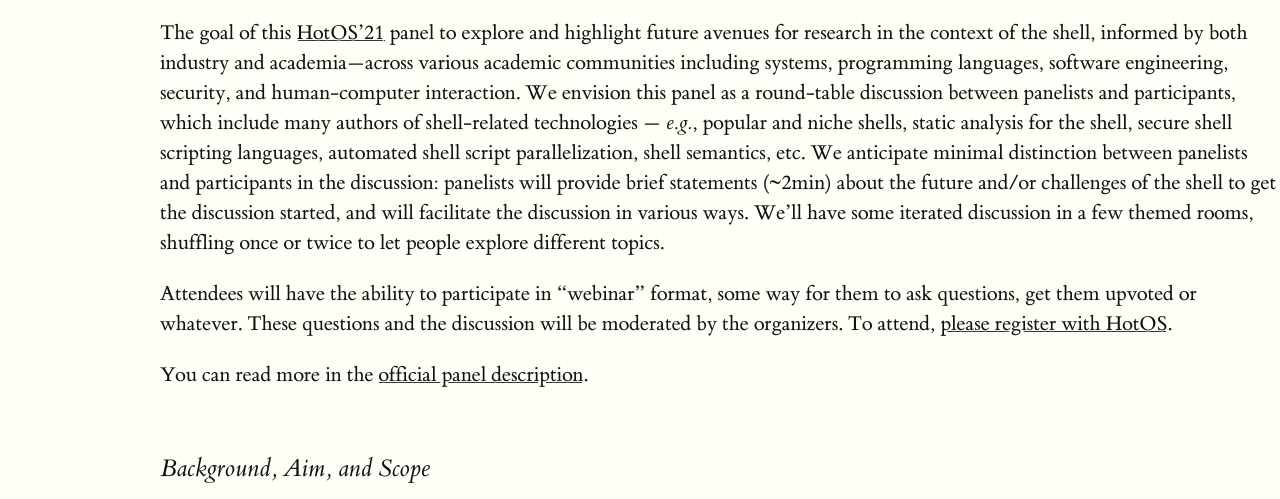
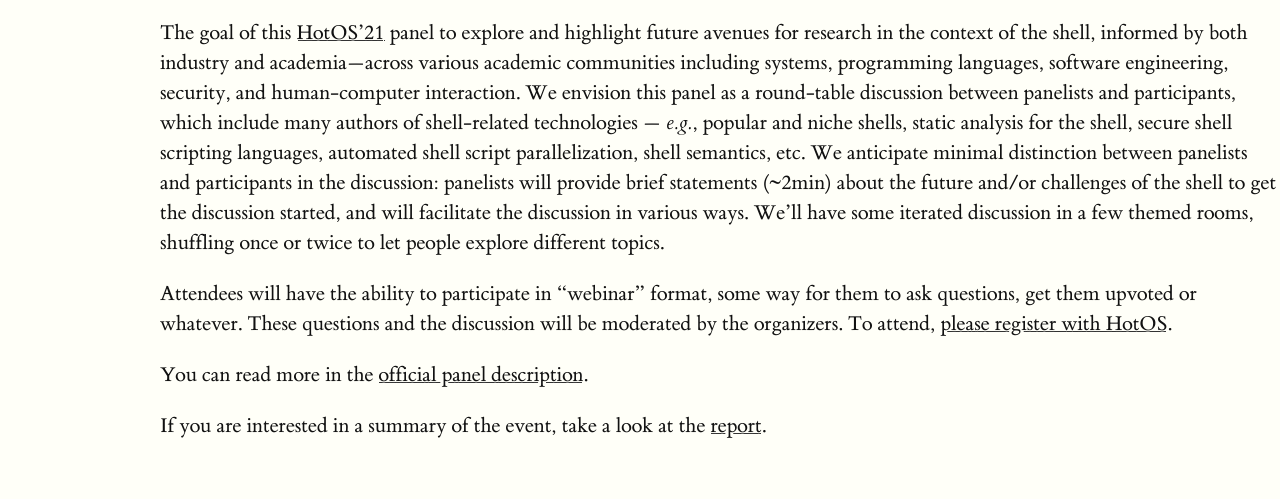
Before and after one commit to fut-shell/fut-shell.github.io, a plain HTML site: page index.html in a window 1280 px wide. Shown: the part 244-743 px from the top of the page. Drawn offline with Linux system fonts and the light colour scheme.

Commit message:
Add report link in the web page and Readme

```diff
--- a/index.html
+++ b/index.html
@@ -23,6 +23,7 @@
 <p>The goal of this <a href="https://sigops.org/s/conferences/hotos/2021/">HotOS’21</a> panel to explore and highlight future avenues for research in the context of the shell, informed by both industry and academia—across various academic communities including systems, programming languages, software engineering, security, and human-computer interaction. We envision this panel as a round-table discussion between panelists and participants, which include many authors of shell-related technologies — <em>e.g.</em>, popular and niche shells, static analysis for the shell, secure shell scripting languages, automated shell script parallelization, shell semantics, etc. We anticipate minimal distinction between panelists and participants in the discussion: panelists will provide brief statements (~2min) about the future and/or challenges of the shell to get the discussion started, and will facilitate the discussion in various ways. We’ll have some iterated discussion in a few themed rooms, shuffling once or twice to let people explore different topics.</p>
 <p>Attendees will have the ability to participate in “webinar” format, some way for them to ask questions, get them upvoted or whatever. These questions and the discussion will be moderated by the organizers. To attend, <a href="https://web.cvent.com/event/ea21de2e-ff68-470b-8b09-743b6572c469/">please register with HotOS</a>.</p>
 <p>You can read more in the <a href="panel-summary.pdf">official panel description</a>.</p>
+<p>If you are interested in a summary of the event, take a look at the <a href="https://arxiv.org/pdf/2109.11016.pdf">report</a>.</p>
 <section>
 <section id="background-aim-and-scope" class="level3">
 <h3>Background, Aim, and Scope</h3>
```
Also changed, not shown: 1 other file.
